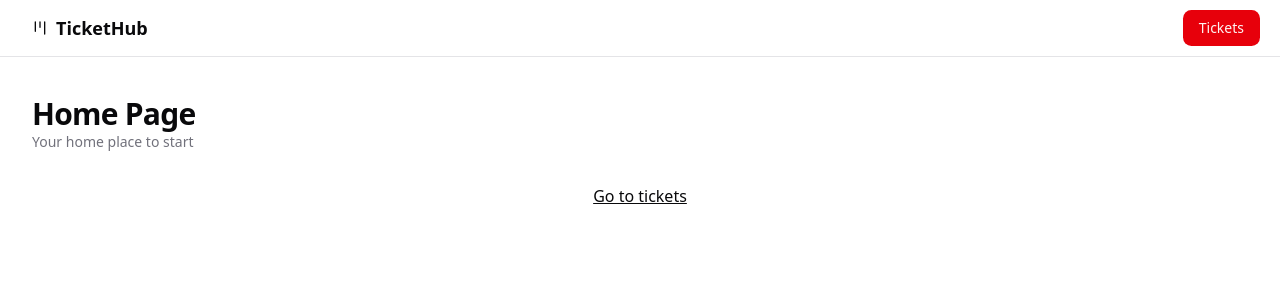
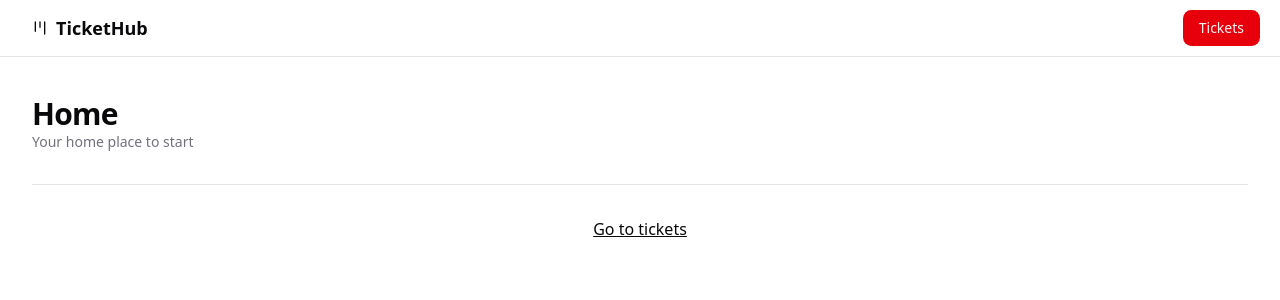
Before and after one commit to codeGoCodeNot/Project-Ticket-System, a Next.js app: page / in a window 1280 px wide. Shown: the top 300 px of the page. Built offline with nearby package versions, Linux system fonts and the light colour scheme.

Commit message:
feat(app/home): Reuse Heading component on Home page and make desc prop optional

```diff
--- a/src/app/page.tsx
+++ b/src/app/page.tsx
@@ -1,3 +1,4 @@
+import Heading from "@/components/heading";
 import { ticketsPath } from "@/path";
 import Link from "next/link";
 
@@ -5,12 +6,7 @@ import Link from "next/link";
 const HomePage = () => {
   return (
     <div className="flex-1 flex flex-col gap-y-8">
-      <div>
-        <h2 className="text-3xl font-bold tracking-tight">Home Page</h2>
-        <p className="text-sm text-muted-foreground">
-          Your home place to start
-        </p>
-      </div>
+      <Heading title="Home" desc="Your home place to start" />
 
       <div className="flex-1 flex flex-col items-center">
         <Link href={ticketsPath()} className="underline">
--- a/src/components/heading.tsx
+++ b/src/components/heading.tsx
@@ -2,7 +2,7 @@ import { Separator } from "./ui/separator";
 
 type HeadingProps = {
   title: string;
-  desc: string;
+  desc?: string;
 };
 
 // this component is use for TicketsPage
```
